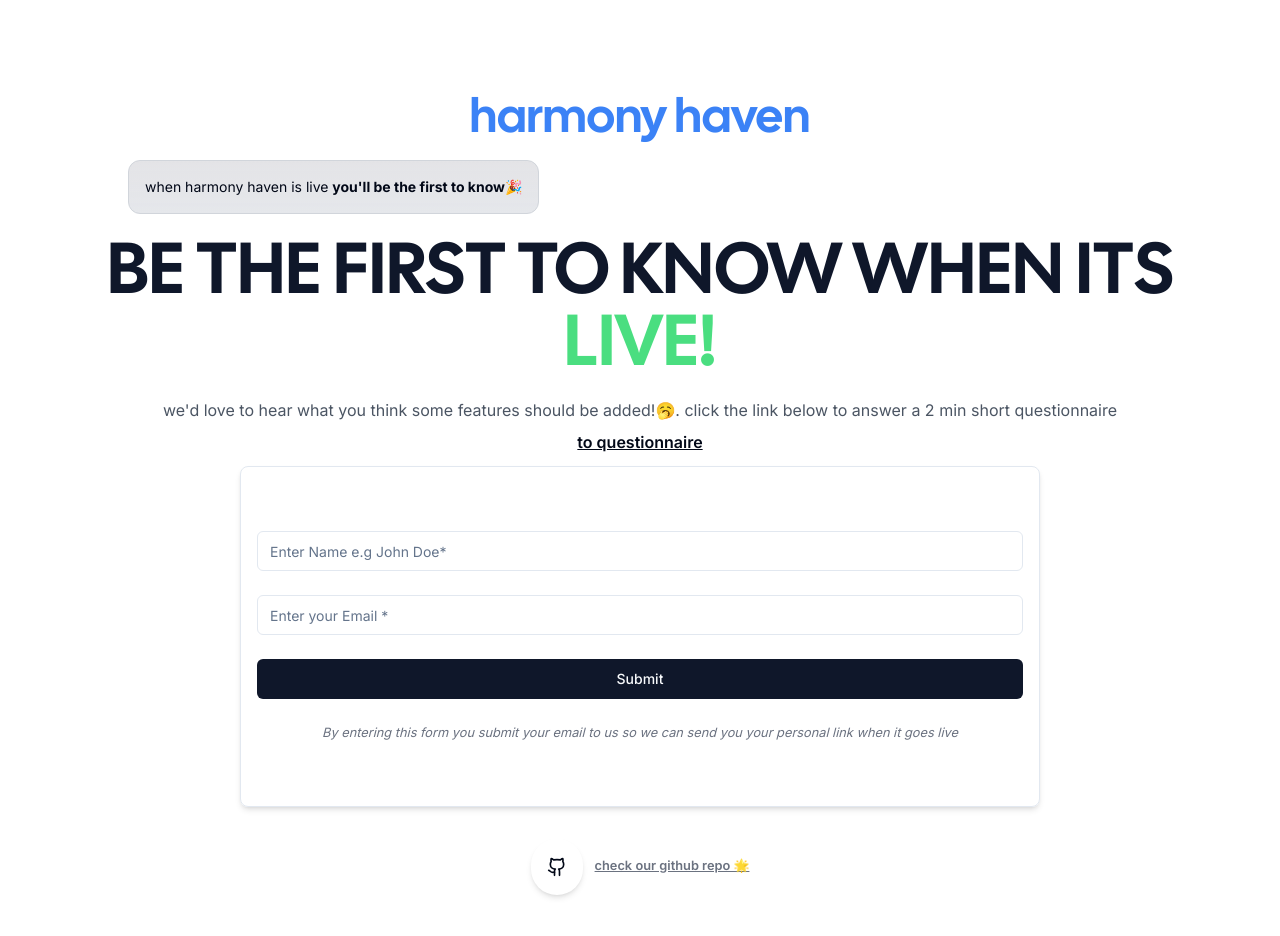
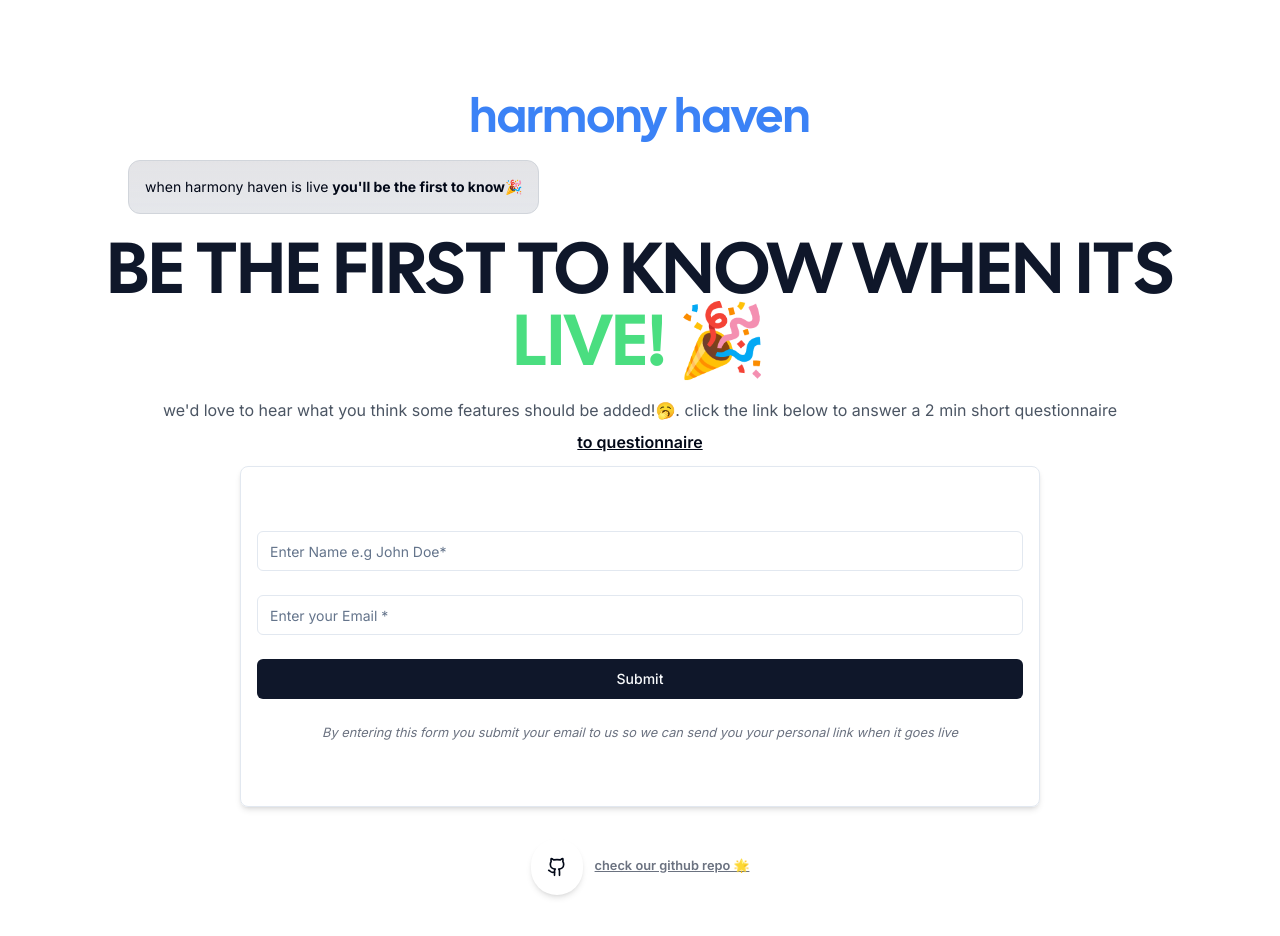
Before and after one commit to Akarikev/harmony-waiting, a Next.js app: page / in a window 1280 px wide. Shown: the top 936 px of the page. Built offline with nearby package versions, Linux system fonts and the light colour scheme.

Commit message:
finishing touches

```diff
--- a/app/layout.js
+++ b/app/layout.js
@@ -1,17 +1,17 @@
-import './globals.css'
-import { Inter } from 'next/font/google'
+import "./globals.css";
+import { Inter } from "next/font/google";
 
-const inter = Inter({ subsets: ['latin'] })
+const inter = Inter({ subsets: ["latin"] });
 
 export const metadata = {
-  title: 'Create Next App',
-  description: 'Generated by create next app',
-}
+  title: "harmony haven|waiting list",
+  description: "be the first to know when it launches",
+};
 
 export default function RootLayout({ children }) {
   return (
     <html lang="en">
       <body className={inter.className}>{children}</body>
     </html>
-  )
+  );
 }
--- a/components/FormInput.jsx
+++ b/components/FormInput.jsx
@@ -17,6 +17,9 @@ function FormInput() {
       email: inputEmail,
     });
 
+    setInputName("");
+    setEmail("");
+
     console.log("Document written with ID: ", docRef.id);
   };
 
@@ -24,7 +27,7 @@ function FormInput() {
     <div className=" mt-6 " suppressHydrationWarning>
       <h1 className="md:uppercase md:text-center text-center text-[#0f172a] headers_font lg:text-7xl md:text-5xl text-2xl font-medium mb-4 ">
         Be the First to Know when its{" "}
-        <span className="text-green-400">live!</span>
+        <span className="text-green-400">live! 🎉</span>
       </h1>
       <p className="text-center mb-2 text-gray-600 ">
         we&apos;d love to hear what you think some features should be added!🥱.
```
